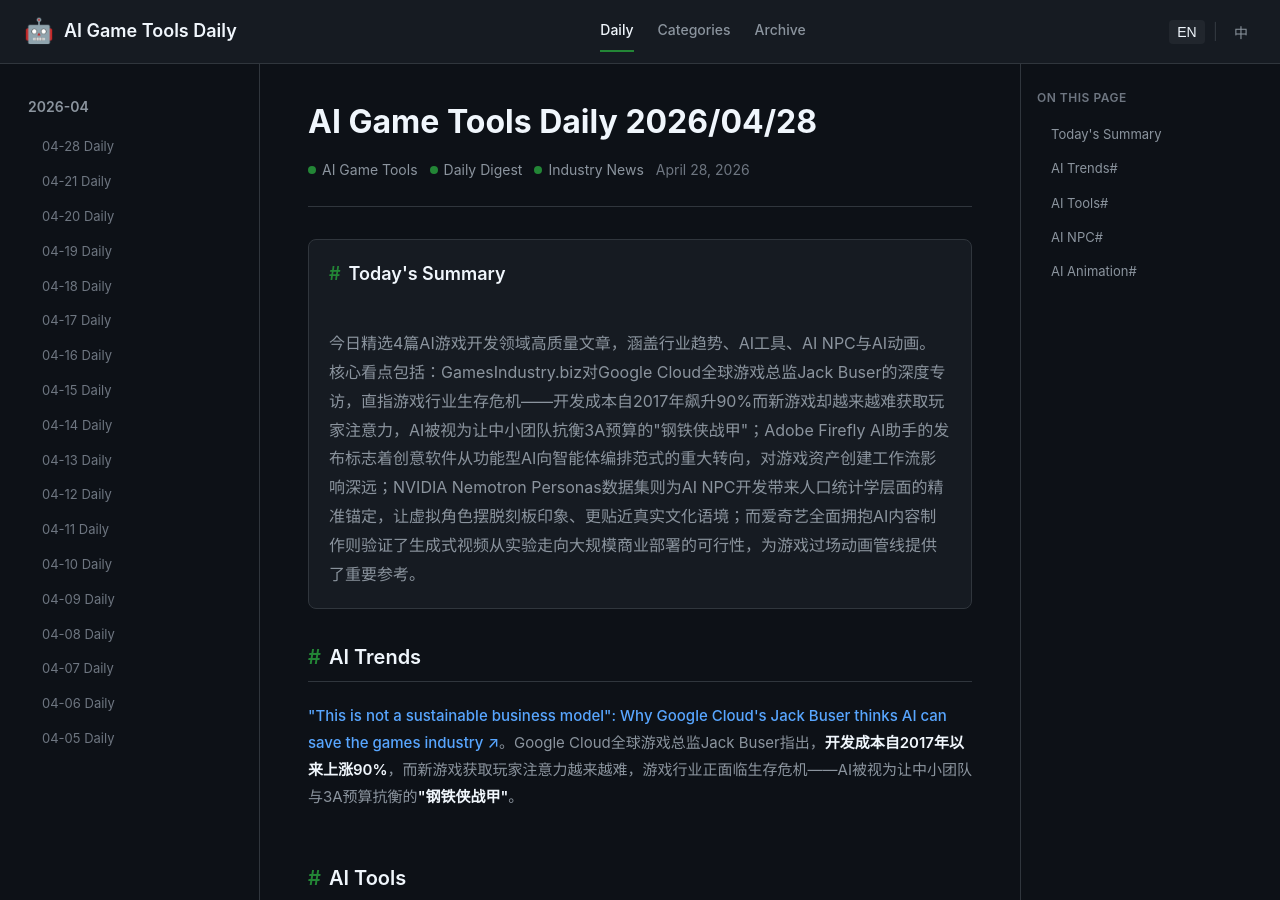
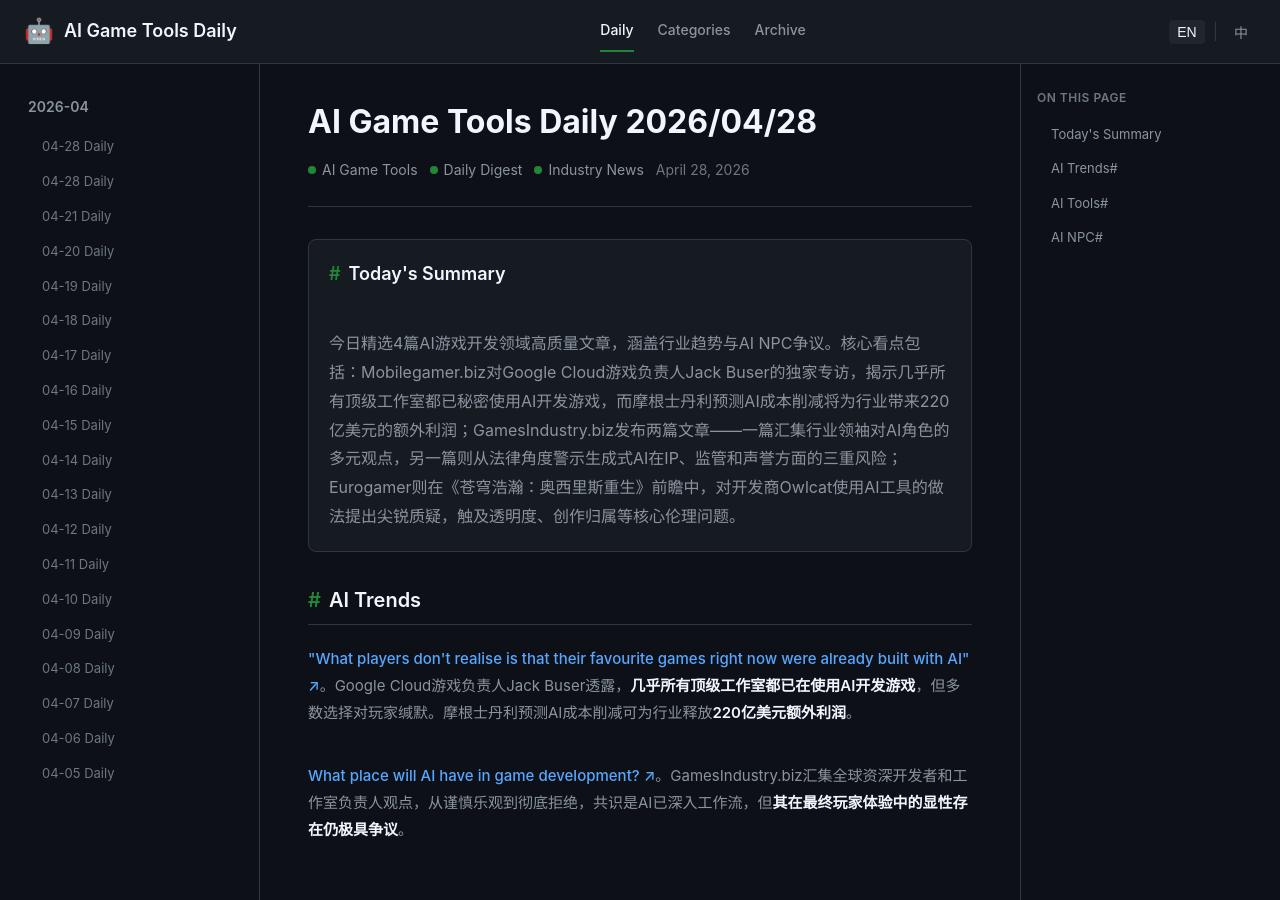
Before and after one commit to sionsychen/ai-game-tools-daily, a Jekyll site: the page built from index.html, in a window 1280 px wide and 900 px high. Built offline with Jekyll 4.4.1, drawn with Linux system fonts in a browser that asks for light colours; some of the changed text lies outside the part shown.

Commit message:
Publish daily: 2026-04-24

```diff
--- a/_data/used_urls.json
+++ b/_data/used_urls.json
@@ -120,5 +120,11 @@
     "https://arstechnica.com/ai/2026/04/adobe-takes-creative-cloud-into-claude-code-esque-territory/",
     "https://news.skrew.ai/nvidia-nemotron-personas-korean-ai-agents/",
     "https://news.skrew.ai/iqiyi-ai-content-overhaul-china-netflix/"
+  ],
+  "2026-04-23": [
+    "https://mobilegamer.biz/what-players-dont-realise-is-that-their-favourite-games-right-now-were-already-built-with-ai/",
+    "https://www.gamesindustry.biz/what-place-will-ai-have-in-game-development",
+    "https://www.gamesindustry.biz/generative-ai-in-game-development-navigating-ip-regulation-and-reputation",
+    "https://www.eurogamer.net/the-expanse-osiris-reborn-plays-like-a-mass-effect-like-sci-fi-adventure-in-fine-form-but-its-developers-use-of-ai-raises-some-difficult-questions"
   ]
 }
--- /dev/null
+++ b/_posts/2026-04-23-daily.md
@@ -0,0 +1,72 @@
+---
+layout: new_post
+title: "AI Game Tools Daily - April 23, 2026"
+title_zh: "AI 游戏工具日报 - 2026年4月23日"
+date: 2026-04-23
+articles:
+  - title: '"What players don\'t realise is that their favourite games right now were already built with AI"'
+    title_zh: "玩家没意识到，他们最爱的游戏早已用AI开发"
+    summary: "Mobilegamer.biz interviews Google Cloud's games boss Jack Buser, who reveals that practically every top studio is already using AI to develop games faster and cheaper—yet many remain silent about it due to player backlash fears. Morgan Stanley separately projects AI-driven cost cuts could unlock $22 billion in additional profits for the gaming industry."
+    summary_zh: "Mobilegamer.biz采访Google Cloud游戏负责人Jack Buser，他透露几乎所有顶级工作室都已在使用AI加速开发、降低成本——但出于对玩家反弹的担忧，许多工作室选择缄默。摩根士丹利另发布报告预测，AI驱动的成本削减可为游戏行业释放220亿美元的额外利润。"
+    sourceUrl: "https://mobilegamer.biz/what-players-dont-realise-is-that-their-favourite-games-right-now-were-already-built-with-ai/"
+    category: ai-trends
+  - title: "What place will AI have in game development?"
+    title_zh: "AI在游戏开发中应占据什么位置？行业领袖各抒己见"
+    summary: "GamesIndustry.biz gathers perspectives from senior developers and studio heads across the industry, revealing a spectrum from cautious optimism to outright rejection. The consensus: AI is already embedded in workflows, but its visible presence in shipped player experiences remains deeply contested ground."
+    summary_zh: "GamesIndustry.biz汇集全球资深开发者和工作室负责人的观点，展现出从谨慎乐观到彻底拒绝的光谱。共识是：AI已深入开发工作流，但其在最终玩家体验中的显性存在仍然是极具争议的领域。"
+    sourceUrl: "https://www.gamesindustry.biz/what-place-will-ai-have-in-game-development"
+    category: ai-trends
+  - title: "Generative AI in game development: Navigating IP, regulation, and reputation"
+    title_zh: "游戏开发中的生成式AI：在知识产权、监管与声誉间走钢丝"
+    summary: "GamesIndustry.biz publishes a legal deep-dive by lawyer Ali Mirsaidi, warning that courts and regulators may take years to settle complex AI IP questions while the industry moves at full speed. The article maps varying legal exposure across use cases—from backend automation to player-facing generative content."
+    summary_zh: "GamesIndustry.biz刊登律师Ali Mirsaidi的法律深度分析，警告法院和监管机构可能需要数年才能解决复杂的AI知识产权问题，而行业正全速前进。文章梳理了从后端自动化到面向玩家的生成内容等不同用例的法律风险层级。"
+    sourceUrl: "https://www.gamesindustry.biz/generative-ai-in-game-development-navigating-ip-regulation-and-reputation"
+    category: ai-tools
+  - title: "The Expanse: Osiris Reborn plays like a fine Mass Effect-like adventure, but its developer's use of AI raises difficult questions"
+    title_zh: "《苍穹浩瀚：奥西里斯重生》玩法出色，但开发商对AI的使用引发争议"
+    summary: "Eurogamer's hands-on preview of Owlcat's The Expanse: Osiris Reborn praises its RPG mechanics while flagging the developer's reliance on AI tools as a source of 'difficult questions' about transparency, creative authorship, and what players are actually buying."
+    summary_zh: "Eurogamer对Owlcat新作《苍穹浩瀚：奥西里斯重生》的实机前瞻称赞其RPG机制扎实，但同时指出开发商对AI工具的依赖引发了关于透明度、创作归属和玩家究竟在为何买单的'棘手问题'。"
+    sourceUrl: "https://www.eurogamer.net/the-expanse-osiris-reborn-plays-like-a-mass-effect-like-sci-fi-adventure-in-fine-form-but-its-developers-use-of-ai-raises-some-difficult-questions"
+    category: ai-npc
+---
+
+<!-- Today's Summary -->
+<section class="summary-section" id="summary">
+  <h2>Today's Summary</h2>
+  <div class="summary-content">
+    今日精选4篇AI游戏开发领域高质量文章，涵盖行业趋势与AI NPC争议。核心看点包括：Mobilegamer.biz对Google Cloud游戏负责人Jack Buser的独家专访，揭示几乎所有顶级工作室都已秘密使用AI开发游戏，而摩根士丹利预测AI成本削减将为行业带来220亿美元的额外利润；GamesIndustry.biz发布两篇文章——一篇汇集行业领袖对AI角色的多元观点，另一篇则从法律角度警示生成式AI在IP、监管和声誉方面的三重风险；Eurogamer则在《苍穹浩瀚：奥西里斯重生》前瞻中，对开发商Owlcat使用AI工具的做法提出尖锐质疑，触及透明度、创作归属等核心伦理问题。
+  </div>
+</section>
+
+<!-- Section: AI Trends -->
+<section class="content-section" id="ai-trends">
+  <h2 class="section-title">AI Trends<a href="#ai-trends" class="permalink">#</a></h2>
+  <div class="article-list">
+    <article class="article-item">
+      <p><strong><a href="https://mobilegamer.biz/what-players-dont-realise-is-that-their-favourite-games-right-now-were-already-built-with-ai/">"What players don't realise is that their favourite games right now were already built with AI" ↗</a></strong>。Google Cloud游戏负责人Jack Buser透露，<strong>几乎所有顶级工作室都已在使用AI开发游戏</strong>，但多数选择对玩家缄默。摩根士丹利预测AI成本削减可为行业释放<strong>220亿美元额外利润</strong>。</p>
+    </article>
+    <article class="article-item">
+      <p><strong><a href="https://www.gamesindustry.biz/what-place-will-ai-have-in-game-development">What place will AI have in game development? ↗</a></strong>。GamesIndustry.biz汇集全球资深开发者和工作室负责人观点，从谨慎乐观到彻底拒绝，共识是AI已深入工作流，但<strong>其在最终玩家体验中的显性存在仍极具争议</strong>。</p>
+    </article>
+  </div>
+</section>
+
+<!-- Section: AI Tools -->
+<section class="content-section" id="ai-tools">
+  <h2 class="section-title">AI Tools<a href="#ai-tools" class="permalink">#</a></h2>
+  <div class="article-list">
+    <article class="article-item">
+      <p><strong><a href="https://www.gamesindustry.biz/generative-ai-in-game-development-navigating-ip-regulation-and-reputation">Generative AI in game development: Navigating IP, regulation, and reputation ↗</a></strong>。律师Ali Mirsaidi撰文警示，法院和监管机构可能需要数年才能解决AI知识产权问题，而行业正全速前进。文章系统梳理了从<strong>后端自动化到面向玩家的生成内容</strong>等不同用例的法律风险层级。</p>
+    </article>
+  </div>
+</section>
+
+<!-- Section: AI NPC -->
+<section class="content-section" id="ai-npc">
+  <h2 class="section-title">AI NPC<a href="#ai-npc" class="permalink">#</a></h2>
+  <div class="article-list">
+    <article class="article-item">
+      <p><strong><a href="https://www.eurogamer.net/the-expanse-osiris-reborn-plays-like-a-mass-effect-like-sci-fi-adventure-in-fine-form-but-its-developers-use-of-ai-raises-some-difficult-questions">The Expanse: Osiris Reborn plays like a fine Mass Effect-like adventure, but its developer's use of AI raises difficult questions ↗</a></strong>。Eurogamer在称赞Owlcat新作RPG机制扎实的同时，对其<strong>AI工具的使用提出尖锐质疑</strong>——触及透明度、创作归属和玩家究竟在为何买单等核心伦理问题。</p>
+    </article>
+  </div>
+</section>
```
